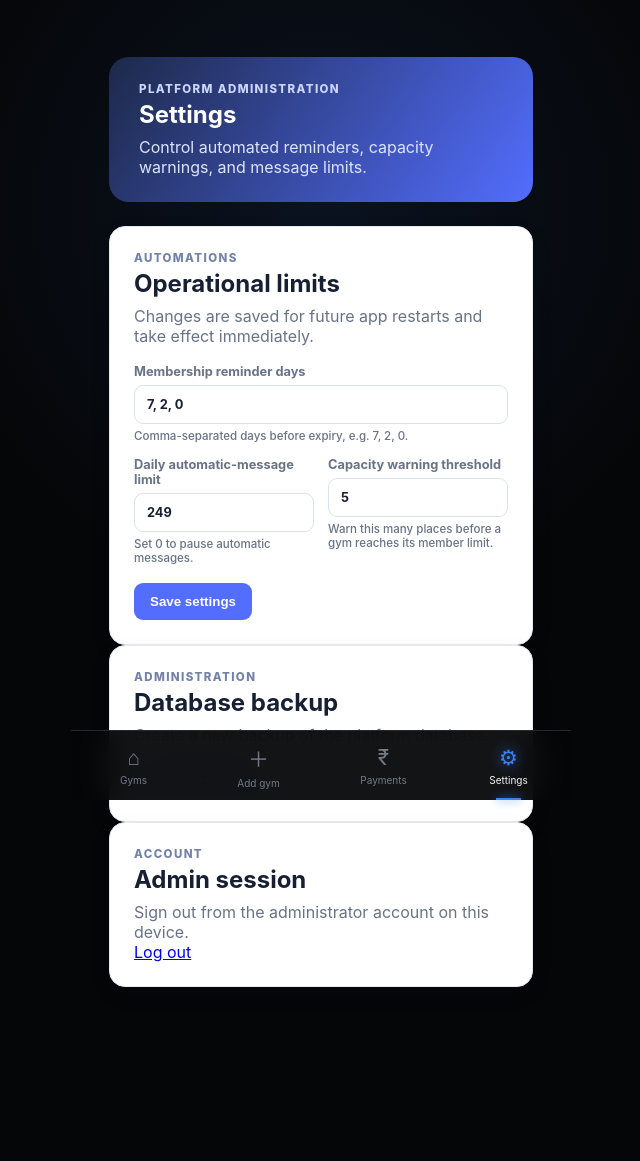
After one commit to LearnEHKing/GYM-Management, a Flask app: page /admin/settings in a window 1280 px wide. The commit adds this page. Shown: the whole page, without its empty margins (319-959 px from the left). Run offline with Flask 3, Linux system fonts and the light colour scheme; a user stored in the database is signed in.

Commit message:
Added admin/settings page

```diff
--- a/routes/admin.py
+++ b/routes/admin.py
@@ -78,6 +78,25 @@ def payments():
     owner_payments = OwnerPayment.query.order_by(OwnerPayment.payment_date.desc(), OwnerPayment.id.desc()).all()
     return render_template("admin_payments.html", active_page="admin_payments", owner_payments=owner_payments)
 
+
+@admin_bp.route("/admin/settings", methods=["GET", "POST"])
+@login_required
+def settings():
+    require_admin()
+    if request.method == "POST":
+        try:
+            reminder_days = [int(day.strip()) for day in request.form["membership_reminder_days"].split(",") if day.strip()]
+            message_limit = int(request.form["daily_message_limit"])
+            warning_delta = int(request.form["plan_delta_members_before_warning"])
+            if not reminder_days or any(day < 0 for day in reminder_days) or message_limit < 0 or warning_delta < 0:
+                raise ValueError
+            config.update_runtime_settings(sorted(set(reminder_days), reverse=True), message_limit, warning_delta)
+            flash("Admin settings saved.", "success")
+        except (KeyError, TypeError, ValueError):
+            flash("Use non-negative numbers. Separate reminder days with commas.", "error")
+        return redirect(url_for("admin.settings"))
+    return render_template("admin_settings.html", active_page="admin_settings", config=config)
+
 @admin_bp.route("/admin/create_backup", methods=["GET"])
 @login_required
 def create_backup():
@@ -88,7 +107,7 @@ def create_backup():
     except Exception as e:
         print(e)
         flash("ERROR : Couldn't create backup.","error")
-    return redirect(url_for("admin.admin"))
+    return redirect(url_for("admin.settings") if request.args.get("return_to") == "settings" else url_for("admin.admin"))
 
 @admin_bp.route("/admin/owners", methods=["POST"])
 @login_required
--- a/static/css/admin.css
+++ b/static/css/admin.css
@@ -60,6 +60,8 @@ td small, .gym-link small { display: block; color: var(--admin-muted); font-size
 .actions { display: flex; align-items: center; gap: 10px; }
 .actions form { margin: 0; }
 .danger-link { color: #c42c3c; background: transparent; padding: 0; }
+.inline-action { display: inline-block; margin-top: 14px; text-decoration: none; }
+.form-grid small { display: block; margin-top: 5px; color: var(--admin-muted); font-size: .72rem; font-weight: 500; }
 
 @media (max-width: 700px) {
   .stats-grid, .stats-grid.three { grid-template-columns: repeat(2, minmax(0, 1fr)); }
--- /dev/null
+++ b/templates/admin_settings.html
@@ -0,0 +1,8 @@
+{% extends "components/base.html" %}
+{% block title %}Admin settings{% endblock %}
+{% block head %}<link rel="stylesheet" href="{{ url_for('static', filename='css/admin.css') }}">{% endblock %}
+{% block body %}<main class="admin-page narrow-page"><section class="admin-hero small"><div><p class="eyebrow">Platform administration</p><h1>Settings</h1><p>Control automated reminders, capacity warnings, and message limits.</p></div></section>
+  <section class="panel form-panel"><p class="eyebrow">Automations</p><h2>Operational limits</h2><p class="panel-copy">Changes are saved for future app restarts and take effect immediately.</p><form method="post" action="{{ url_for('admin.settings') }}"><div class="form-grid"><label class="wide">Membership reminder days<input name="membership_reminder_days" inputmode="numeric" value="{{ config.membership_reminder_days|join(', ') }}" required><small>Comma-separated days before expiry, e.g. 7, 2, 0.</small></label><label>Daily automatic-message limit<input name="daily_message_limit" type="number" min="0" value="{{ config.daily_message_limit }}" required><small>Set 0 to pause automatic messages.</small></label><label>Capacity warning threshold<input name="plan_delta_members_before_warning" type="number" min="0" value="{{ config.plan_delta_members_before_warning }}" required><small>Warn this many places before a gym reaches its member limit.</small></label></div><button type="submit">Save settings</button></form></section>
+  <section class="panel account-card"><p class="eyebrow">Administration</p><h2>Database backup</h2><p class="panel-copy">Create a new backup of the platform database.</p><a class="secondary-btn inline-action" href="{{ url_for('admin.create_backup', return_to='settings') }}">Create backup</a></section>
+  <section class="panel account-card"><p class="eyebrow">Account</p><h2>Admin session</h2><p class="panel-copy">Sign out from the administrator account on this device.</p><a class="logout-button" href="{{ url_for('auth.logout') }}">Log out</a></section>
+</main>{% endblock %}
--- a/templates/components/navbar.html
+++ b/templates/components/navbar.html
@@ -3,11 +3,11 @@
 ========================================= -->
 
   <nav class="bottom-nav">
-    {% if active_page in ['admin_gyms', 'admin_add_gym', 'admin_payments'] %}
+    {% if active_page in ['admin_gyms', 'admin_add_gym', 'admin_payments', 'admin_settings'] %}
     <a href="{{ url_for('admin.admin') }}" class="nav-item {% if active_page == 'admin_gyms' %}active{% endif %}"><div class="nav-icon">⌂</div><span>Gyms</span></a>
     <a href="{{ url_for('admin.add_gym') }}" class="nav-item {% if active_page == 'admin_add_gym' %}active{% endif %}"><div class="nav-icon">＋</div><span>Add gym</span></a>
     <a href="{{ url_for('admin.payments') }}" class="nav-item {% if active_page == 'admin_payments' %}active{% endif %}"><div class="nav-icon">₹</div><span>Payments</span></a>
-    <a href="{{ url_for('admin.create_backup') }}" class="nav-item"><div class="nav-icon">▣</div><span>Backup</span></a>
+    <a href="{{ url_for('admin.settings') }}" class="nav-item {% if active_page == 'admin_settings' %}active{% endif %}"><div class="nav-icon">⚙</div><span>Settings</span></a>
     {% else %}
     <!-- HOME -->
 
```
Also changed, not shown: config.py (+37 -0 lines), 1 other file.
